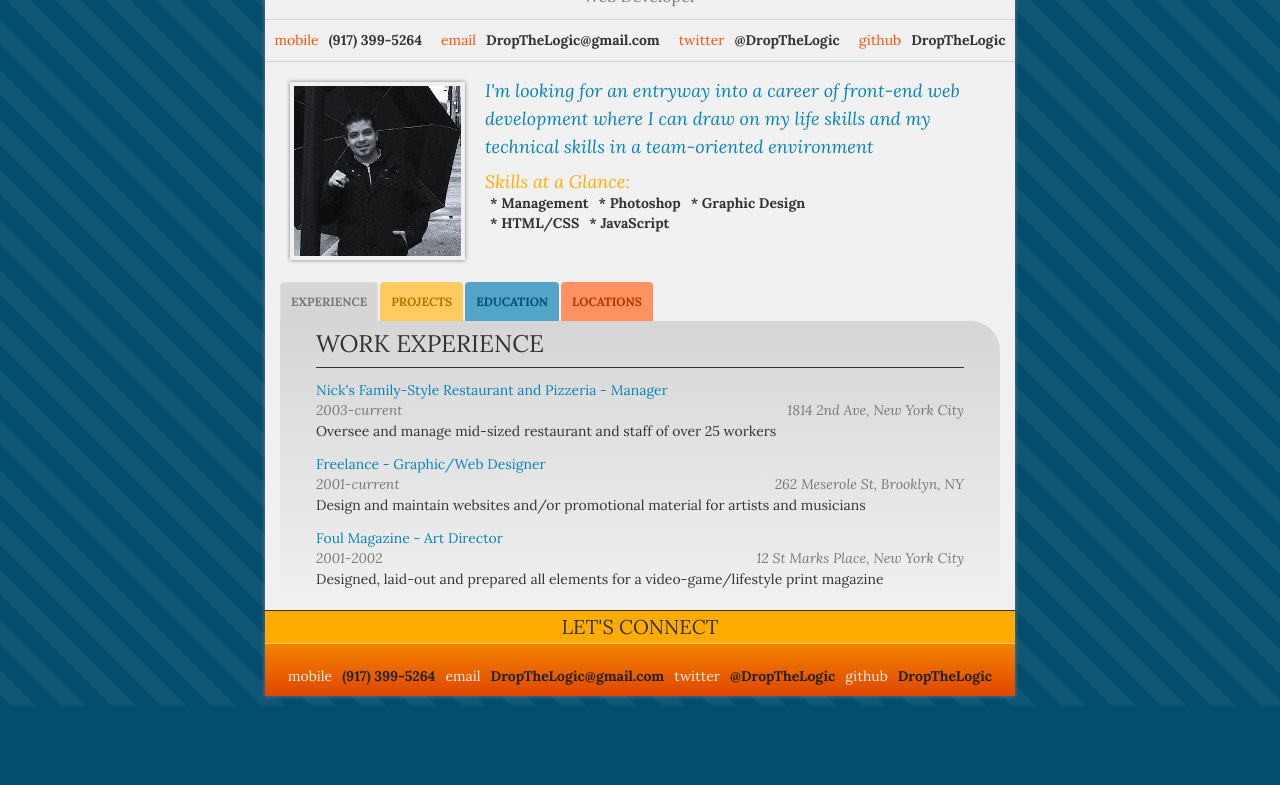
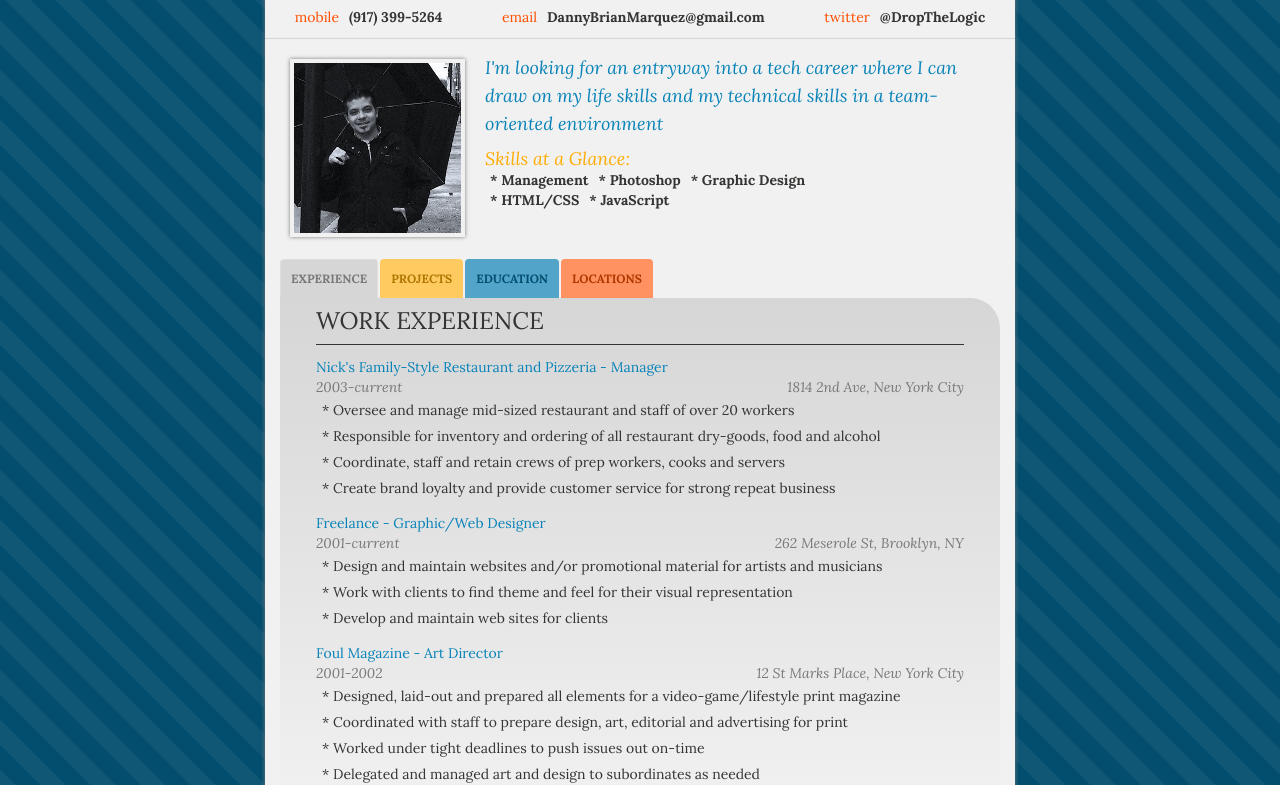
Before and after one commit to DropTheLogic/resume, a plain HTML site: page index.html in a window 1280 px wide. Shown: the part 106-891 px from the top of the page. Before the commit the page ends 812 px from the top, so only its background shows below. Drawn offline with Linux system fonts and the light colour scheme; some packages are replaced by stand-ins of ours.

Commit message:
Newest General resume page

```diff
--- a/css/style.css
+++ b/css/style.css
@@ -308,6 +308,12 @@ Section Styling
   float: right;
 }
 
+.work-entry > li  {
+  padding: 3px 6px;
+  font-size: 12px;
+  color: #343433;
+}
+
 #map {
   display: block;
   height: 90%;
@@ -433,6 +439,10 @@ Responsive
     font-weight: 700;
   }
 
+  .work-entry > li  {
+    font-size: 14px;
+  }
+
   #skills-h3 {
     font-size: 18px;
   }
--- a/index.html
+++ b/index.html
@@ -2,10 +2,10 @@
 <head>
   <meta charset="utf-8">
   <meta name="Desription" content="Udacity JavaScript Basics">
-  <meta name="Author" content="Daniel Márquez">
+  <meta name="Author" content="Danny Márquez">
   <meta name="viewport" content="width=device-width,initial-scale=1.0">
 
-  <title>Daniel Márquez - Resume</title>
+  <title>Danny Márquez - Resume</title>
 
   <!-- Load the page styles. -->
   <link href='https://fonts.googleapis.com/css?family=Lora:400,400italic,700' rel='stylesheet' type='text/css'>
--- a/js/helper.js
+++ b/js/helper.js
@@ -24,7 +24,7 @@ var HTMLworkEmployer = '<a href="%url%" target="blank">%data%';
 var HTMLworkTitle = ' - %data%</a>';
 var HTMLworkDates = '<div class="date-text">%data%</div>';
 var HTMLworkLocation = '<div class="location-text">%data%</div>';
-var HTMLworkDescription = '<p><br>%data%</p>';
+var HTMLworkDescription = '<li class="flex-item">* %data%</li>';
 
 var HTMLprojectStart = '<div class="project-entry"></div>';
 var HTMLprojectTitle = '<a href="%url%" target="blank">%data%</a>';
--- a/js/resumeBuilder.js
+++ b/js/resumeBuilder.js
@@ -1,15 +1,15 @@
 var bio = {
-	"name" : "Daniel Márquez",
-	"role" : "Web Developer",
+	"name" : "Danny Márquez",
+	"role" : "",
 	"contacts" : {
 		"mobile" : "(917) 399-5264",
-		"email" : "DropTheLogic@gmail.com",
+		"email" : "DannyBrianMarquez@gmail.com",
 		"github" : "DropTheLogic",
 		"twitter" : "@DropTheLogic",
 		"location" : "Washington Heights, New York City"
 	},
 	"biopic" : "images/pic.jpg",
-	"welcomeMessage" : "I'm looking for an entryway into a career of front-end web development where I can draw on my life skills and my technical skills in a team-oriented environment",
+	"welcomeMessage" : "I'm looking for an entryway into a tech career where I can draw on my life skills and my technical skills in a team-oriented environment",
 	"skills" : [
 		"Management", "Photoshop", "Graphic Design", "HTML/CSS", "JavaScript"
 	]
@@ -34,7 +34,12 @@ var work = {
 			"employer" : "Nick's Family-Style Restaurant and Pizzeria",
 			"dates" : "2003-current",
 			"location" : "1814 2nd Ave, New York City",
-			"description" : "Oversee and manage mid-sized restaurant and staff of over 25 workers",
+			"description" : [
+				"Oversee and manage mid-sized restaurant and staff of over 20 workers",
+				"Responsible for inventory and ordering of all restaurant dry-goods, food and alcohol",
+				"Coordinate, staff and retain crews of prep workers, cooks and servers",
+				"Create brand loyalty and provide customer service for strong repeat business"
+				],
 			"url" : "http://www.nicksnyc.com"
 		},
 		{
@@ -42,7 +47,11 @@ var work = {
 			"employer" : "Freelance",
 			"dates" : "2001-current",
 			"location" : "262 Meserole St, Brooklyn, NY",
-			"description" : "Design and maintain websites and/or promotional material for artists and musicians",
+			"description" : [
+				"Design and maintain websites and/or promotional material for artists and musicians",
+				"Work with clients to find theme and feel for their visual representation",
+				"Develop and maintain web sites for clients"
+				],
 			"url" : "http://www.danny-marquez.com/portfolio/"
 		},
 		{
@@ -50,7 +59,12 @@ var work = {
 			"employer" : "Foul Magazine",
 			"dates" : "2001-2002",
 			"location" : "12 St Marks Place, New York City",
-			"description" : "Designed, laid-out and prepared all elements for a video-game/lifestyle print magazine",
+			"description" : [
+				"Designed, laid-out and prepared all elements for a video-game/lifestyle print magazine",
+				"Coordinated with staff to prepare design, art, editorial and advertising for print",
+				"Worked under tight deadlines to push issues out on-time",
+				"Delegated and managed art and design to subordinates as needed"
+				],
 			"url" : "http://www.villagevoice.com/best-of/2008/arts-and-entertainment/best-video-game-magazine-6445513"
 		}
 	]
@@ -63,7 +77,7 @@ var education = {
 			"dates" : "1997-2001",
 			"location" : "1 Washington Place, New York City",
 			"degree" : "Bachelor of Arts",
-			"majors" : ["Individualized Study Concentration: Technology in the Arts"],
+			"majors" : ["Individualized Study with Concentration: Technology in the Arts"],
 			"url" : "http://gallatin.nyu.edu/"
 		}
 	],
@@ -92,7 +106,7 @@ bio.display = function() {
 	var formattedGithub = HTMLgithub.replace(/%data%/g, bio.contacts.github);
 	var formattedMsg = HTMLwelcomeMsg.replace('%data%', bio.welcomeMessage);
 
-	$('#topContacts').append(formattedMobile, formattedEmail, formattedTwitter, formattedGithub);
+	$('#topContacts').append(formattedMobile, formattedEmail, formattedTwitter /*formattedGithub*/);
 	$('#sub-header').append(formattedBioPic, formattedMsg);
 
 	// Skills
@@ -118,8 +132,11 @@ work.display = function() {
 			var formattedEmployerTitle = formattedEmployer + formattedTitle;
 			var formattedLocation = HTMLworkLocation.replace('%data%', job.location);
 			var formattedDates = HTMLworkDates.replace('%data%', job.dates);
-			var formattedWorkDescription = HTMLworkDescription.replace('%data%', job.description);
-			$('.work-entry:last').append(formattedEmployerTitle, formattedDates, formattedLocation, formattedWorkDescription);
+			$('.work-entry:last').append(formattedEmployerTitle, formattedDates, formattedLocation);
+			for (var i = 0; i < job.description.length; i++) {
+				var formattedWorkDescription = HTMLworkDescription.replace('%data%', job.description[i]);
+				$('.work-entry:last').append(formattedWorkDescription);
+			}
 		});
 	}
 };
@@ -177,7 +194,7 @@ bio.displayFooter = function() {
 	var formattedEmail = HTMLfooterEmail.replace(/%data%/g, bio.contacts.email);
 	var formattedTwitter= HTMLfooterTwitter.replace(/%data%/g, bio.contacts.twitter);
 	var formattedGithub = HTMLfooterGithub.replace(/%data%/g, bio.contacts.github);
-	$('#footerContacts').append(formattedMobile, formattedEmail, formattedTwitter, formattedGithub);
+	$('#footerContacts').append(formattedMobile, formattedEmail, formattedTwitter /*formattedGithub*/);
 };
 bio.displayFooter();
 
```
